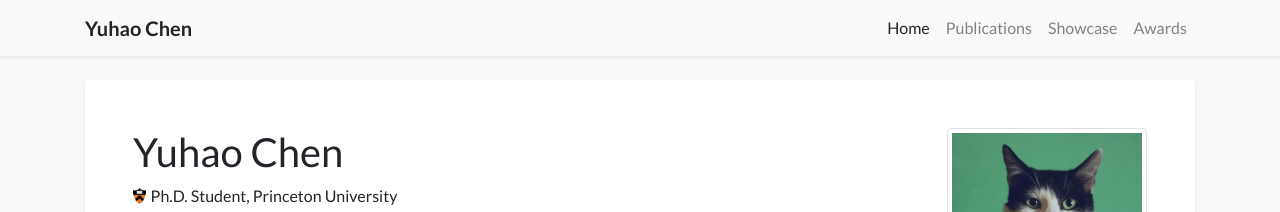
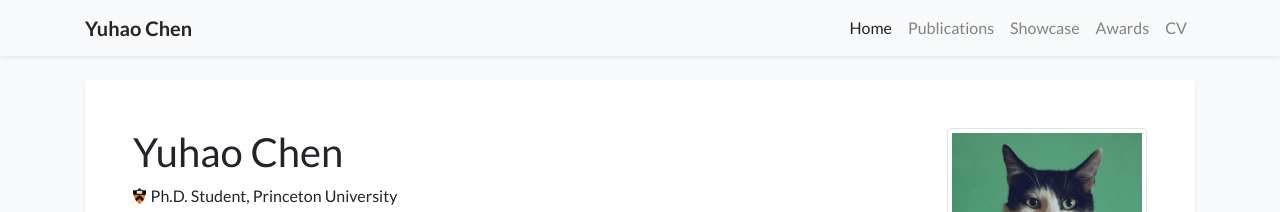
Before and after one commit to YuhaoChen-Homepage/YuhaoChen-Homepage.github.io, a Jekyll site: the page built from index.html, in a window 1280 px wide. Shown: the top 212 px of the page. Built offline with Jekyll 4.4.1, drawn with Linux system fonts in a browser that asks for light colours; nearby versions of some CDN libraries; a style sheet for code colours, icons or effects is not loaded.

Commit message:
cv update

```diff
--- a/_data/navigation.yml
+++ b/_data/navigation.yml
@@ -9,3 +9,5 @@ pages:
   url: /showcase
 - name: Awards
   url: /awards
+- name: CV
+  url: https://yuhaochen-homepage.github.io/assets/files/CV_YuhaoChen.pdf
```
Also changed, not shown: 1 other file.
